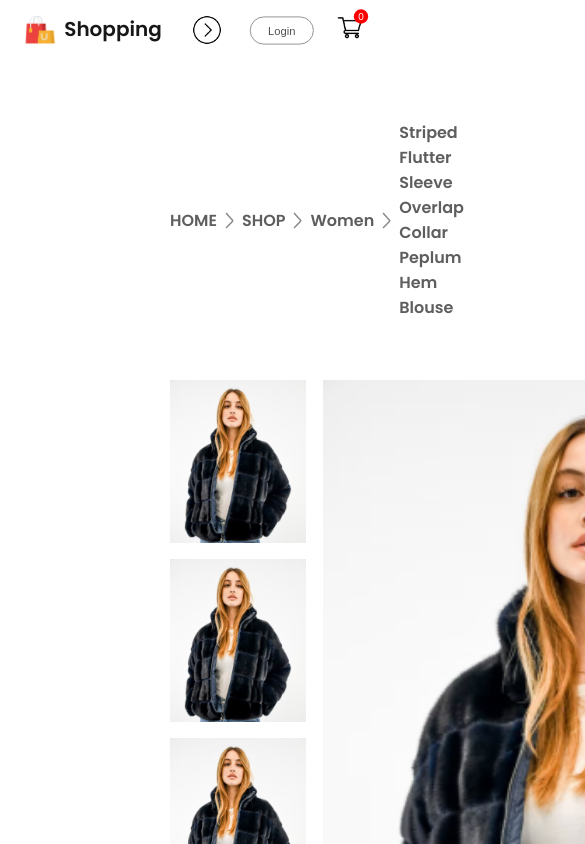
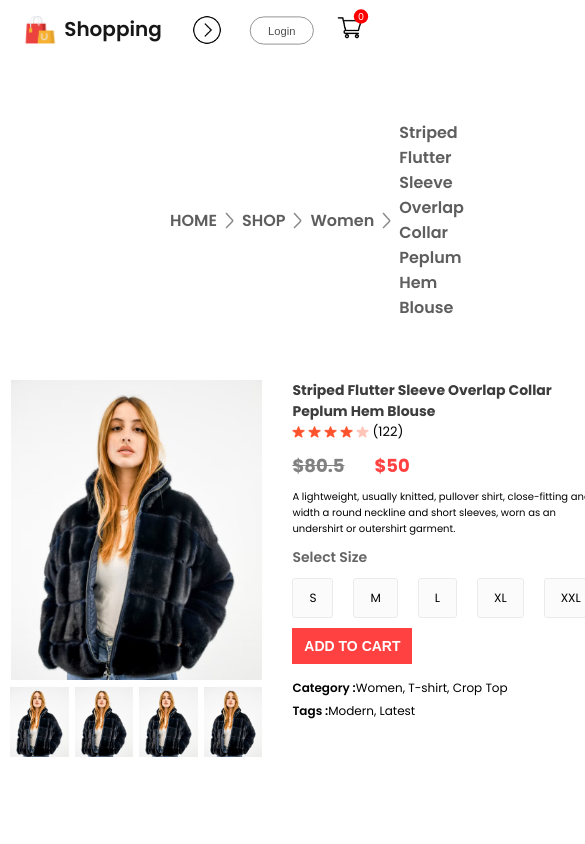
Before and after one commit to Shakthiindra/frontend, a React (Create React App) app: page /product/1 in a window 390 px wide. Shown: the top 844 px of the page, 585 px wide, since content can reach past the window. Built offline with nearby package versions, Linux system fonts and the light colour scheme.

Commit message:
make productdisplay component responsive

```diff
--- a/src/components/ProductDisplay/productdisplay.css
+++ b/src/components/ProductDisplay/productdisplay.css
@@ -83,3 +83,142 @@
 .productdisplay-right-category span{
     font-weight: 600;
 }
+
+@media(max-width:1280px){
+    .productdisplay{
+        margin: 0px 60px;
+    }
+    .productdisplay-left{
+        gap: 10px;
+    }
+    .productdisplay-img-list{
+        gap: 10px;
+    }
+    .productdisplay-img-list img{
+        height: 120px;
+    }
+    .productdisplay-main-img{
+        width: auto;
+        height: 510px;
+    }
+    .productdisplay-right{
+        margin: 0px 30px;
+    }
+    .productdisplay-right h1{
+        font-size: 22px;
+    }
+    .productdisplay-right-star{
+        gap: 3px;
+        font-size: 13px;
+    }
+    .productdisplay-right-prices{
+        margin: 10px 0px;
+        font-size: 18px;
+    }
+    .productdisplay-right-description{
+        font-size: 13px;
+    }
+    .productdisplay-right-size h1{
+        margin-top: 20px;
+        font-size: 20px;
+    }
+    .productdisplay-right-sizes div{
+        padding: 14px 20px;
+    }
+    .productdisplay-right button{
+        width: 150px;
+        padding: 15px 0px;
+        margin-bottom: 20px;
+    }
+    .productdisplay-right-category{
+        margin-top: 5px;
+        font-size: 14px;
+    }
+}
+@media(max-width:1024px){
+    .productdisplay{
+        margin: 0px 30px;
+    }
+    .productdisplay-left{
+        gap: 5px;
+    }
+    .productdisplay-img-list img{
+        height: 80px;
+    }
+    .productdisplay-main-img{
+        height: 350px;
+    }
+    .productdisplay-right h1{
+        font-size: 18px;
+    }
+    .productdisplay-right-star img{
+        width: 15px;
+    }
+    .productdisplay-right-description{
+        font-size: 12px;
+    }
+    .productdisplay-right-sizes{
+        margin: 10px 0px;
+    }
+    .productdisplay-right-sizes div{
+        padding: 10px 16px;
+        font-size: 12px;
+    }
+    .productdisplay-right button{
+        width: 120px;
+        padding: 10px 0px;
+        margin-bottom: 10px;
+        font-size: 14px;
+    }
+    .productdisplay-right-category{
+        font-size: 12px;
+    }
+}
+@media(max-width:800px){
+    .productdisplay{
+        margin: 0px 10px;
+    }
+    .productdisplay-left{
+        gap: 0px;
+        flex-direction: column-reverse;
+        align-items: center;
+    }
+    .productdisplay-img-list{
+        flex-direction: row;
+        gap: 6px;
+    }
+    .productdisplay-img-list img{
+        height: 70px;
+    }
+    .productdisplay-main-img{
+        height: 300px;
+    }
+    .productdisplay-right h1{
+        font-size: 14px;
+    }
+    .productdisplay-right-star img{
+        width: 13px;
+    }
+    .productdisplay-right-description{
+        font-size: 10px;
+    }
+    .productdisplay-right-sizes{
+        margin: 10px 0px;
+    }
+    .productdisplay-right-size h1{
+        margin-top: 10px ;
+    }
+    .productdisplay-right-sizes div{
+        padding: 10px 16px;
+        font-size: 12px;
+    }
+    .productdisplay-right button{
+        width: 120px;
+        padding: 10px 0px;
+        margin-bottom: 10px;
+        font-size: 14px;
+    }
+    .productdisplay-right-category{
+        font-size: 12px;
+    }
+}
```
